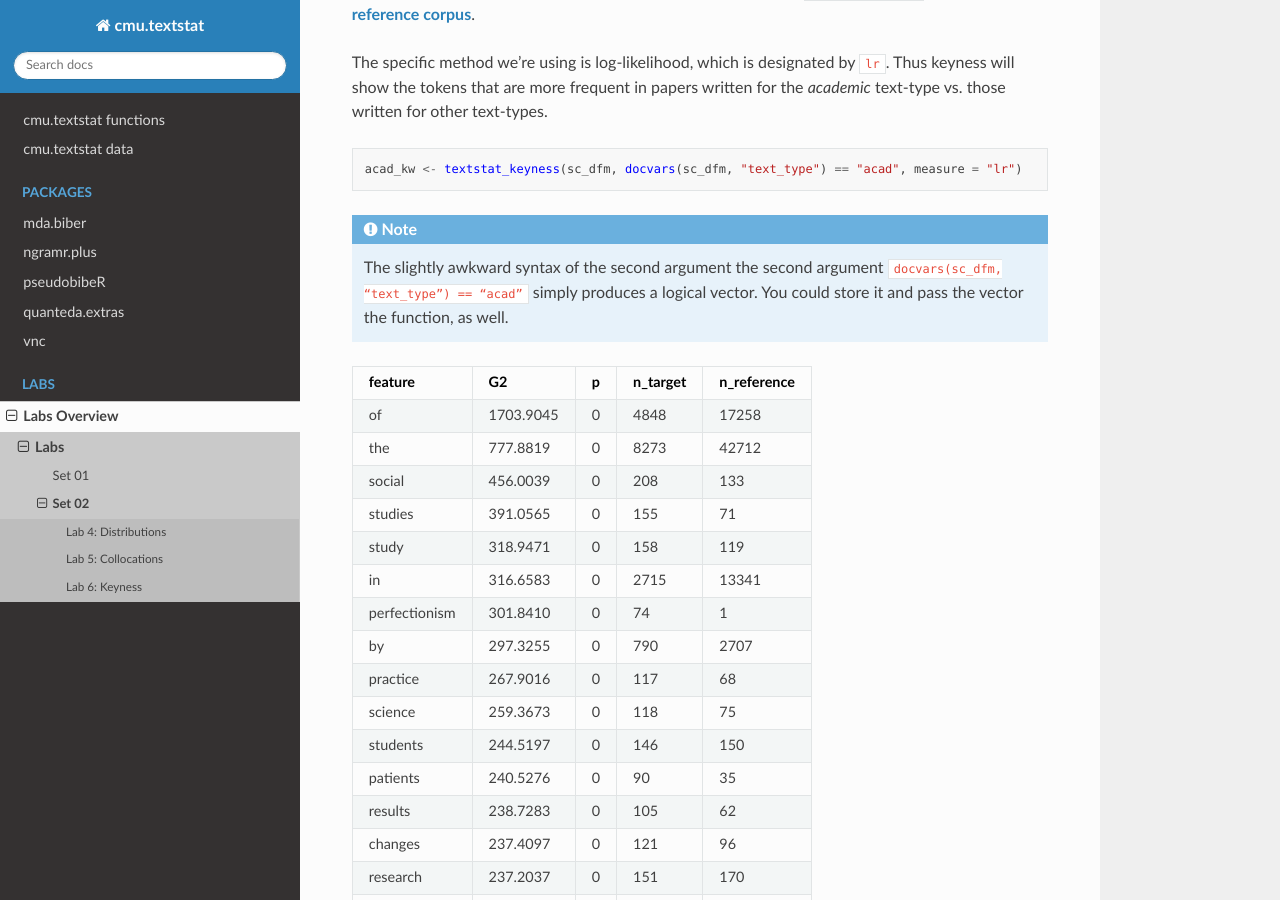
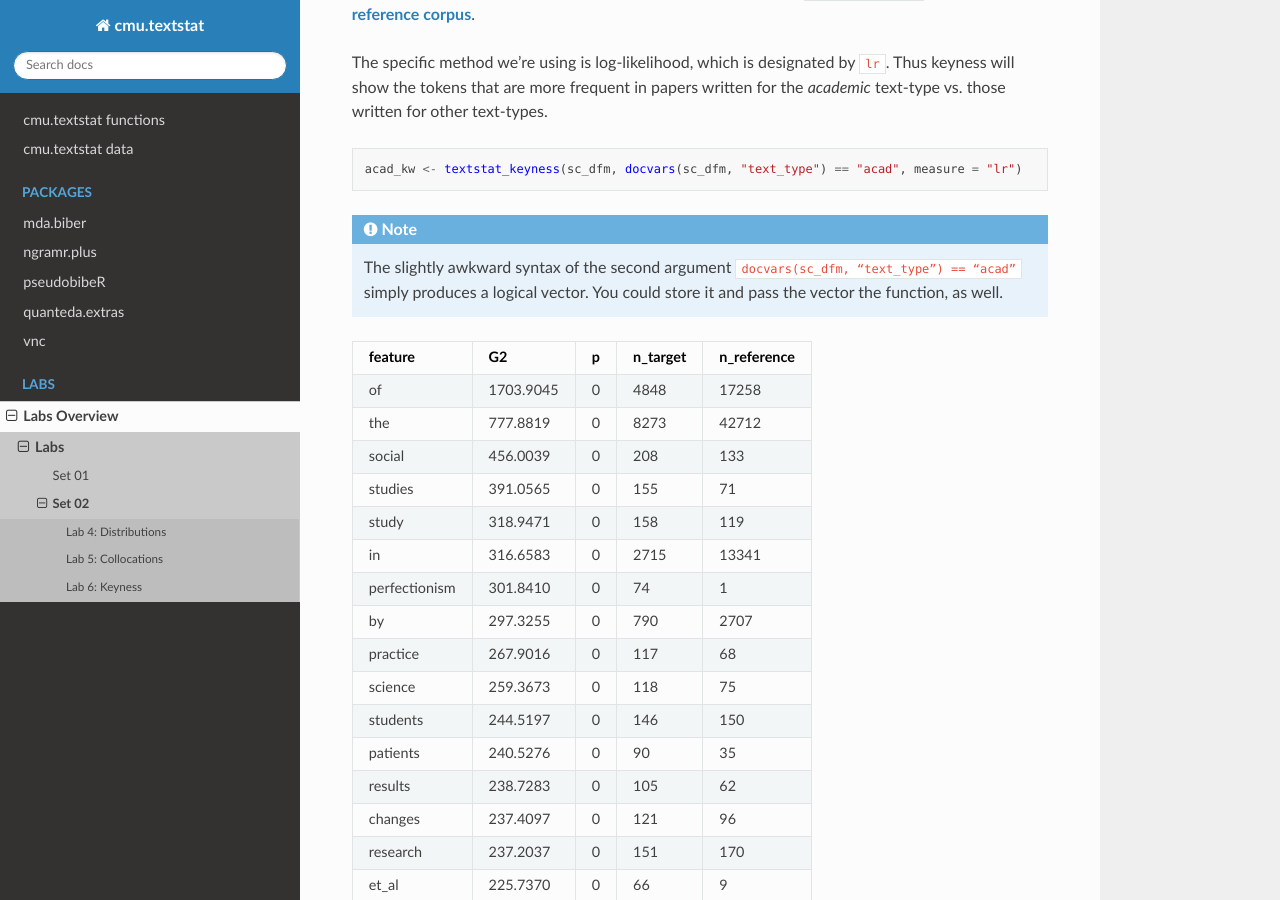
Before and after one commit to browndw/cmu-textstat-docs, a Sphinx documentation site: the page built from docs/labs/sets/set_02.md, in a window 1280 px wide and 900 px high, scrolled down 20639 px. Built offline with Sphinx 7.4.7 and the Read the Docs theme 2.0.0, drawn with Linux system fonts in a browser that asks for light colours.

Commit message:
Update set_02.md

````diff
--- a/docs/labs/sets/set_02.md
+++ b/docs/labs/sets/set_02.md
@@ -818,7 +818,7 @@ text-types.
 acad_kw <- textstat_keyness(sc_dfm, docvars(sc_dfm, "text_type") == "acad", measure = "lr")
 ```
 ```{note}
-The slightly awkward syntax of the second argument the second argument `docvars(sc_dfm, “text_type”) == “acad”` simply produces a logical vector. You could store it and pass the vector the function, as well.
+The slightly awkward syntax of the second argument `docvars(sc_dfm, “text_type”) == “acad”` simply produces a logical vector. You could store it and pass the vector the function, as well.
 ```
 
 | feature        |        G2 | p | n_target | n_reference |
````
